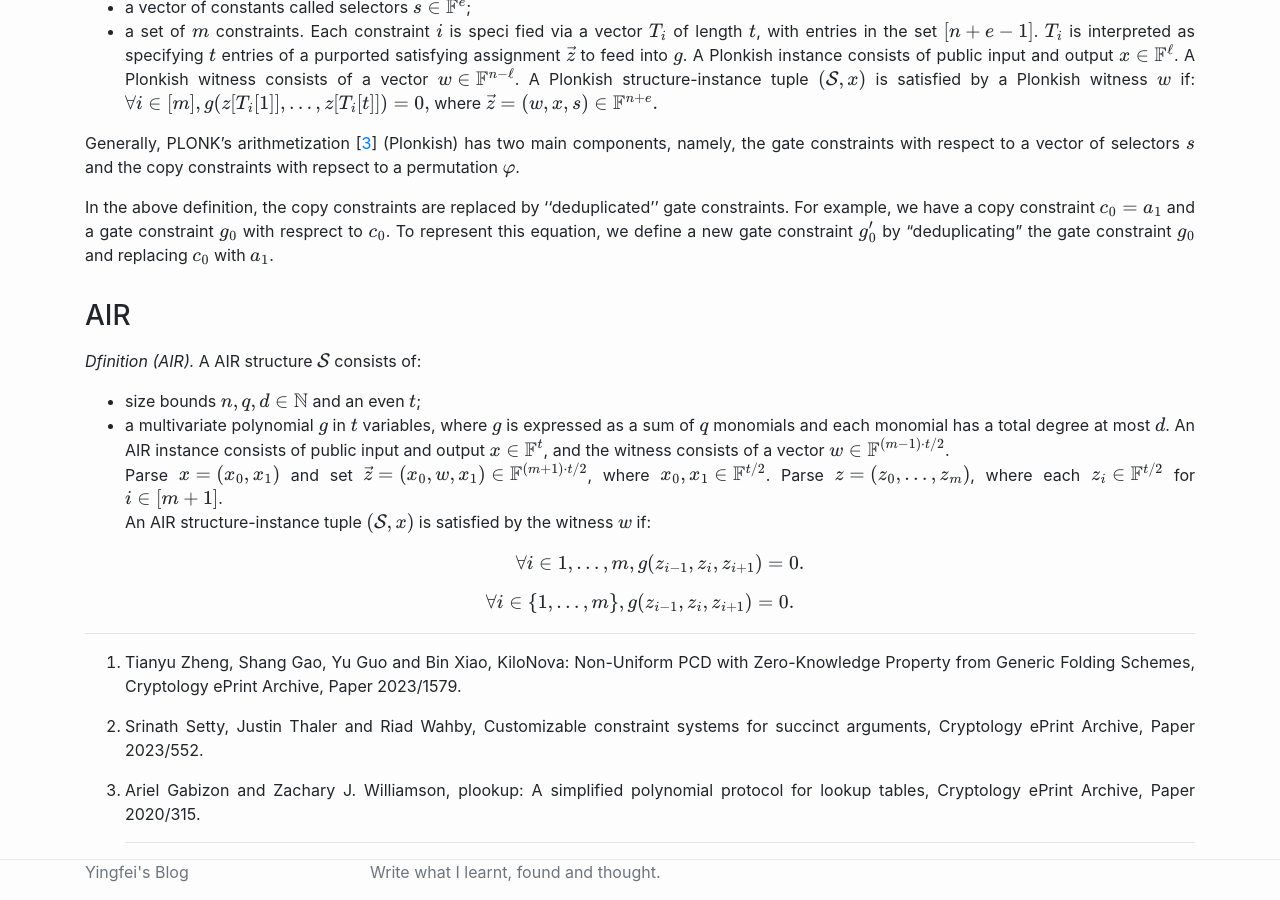
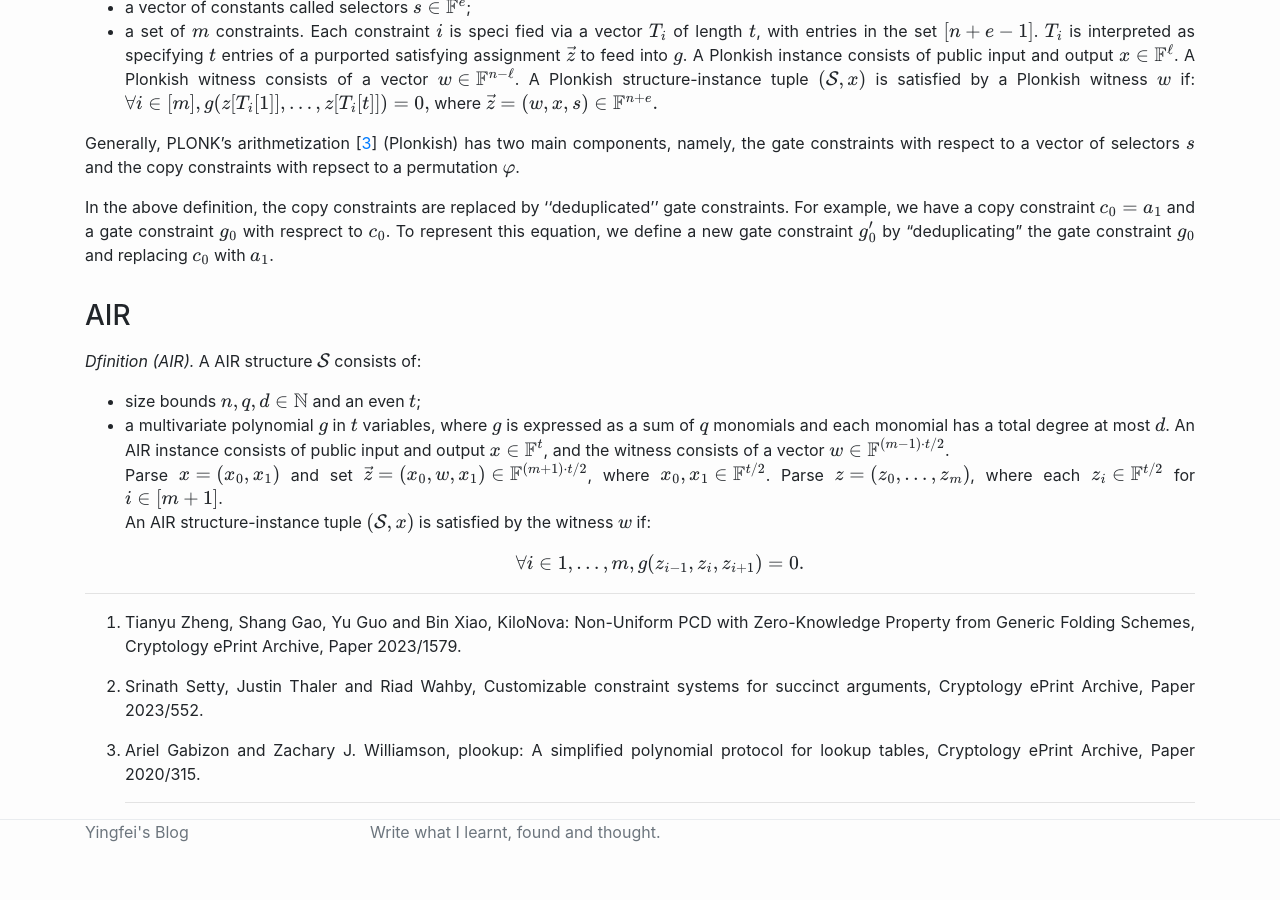
Before and after one commit to YanYingfei/yanyingfei.github.io, a Jekyll site: the page built from _posts/2023-10-30-Arithmetisation-CCS.md, in a window 1280 px wide and 900 px high, scrolled down 1160 px. Built offline with Jekyll 4.4.1, drawn with Linux system fonts in a browser that asks for light colours; formulas are drawn with MathJax 3; after the commit the page ends 2020 px from its top, so only the background shows below that.

Commit message:
Update 2023-10-30-Arithmetisation-CCS.md

```diff
--- a/_posts/2023-10-30-Arithmetisation-CCS.md
+++ b/_posts/2023-10-30-Arithmetisation-CCS.md
@@ -56,8 +56,6 @@ Parse $x=(x_0, x_1)$ and set $\vec{z} = (x_0, w, x_1) \in \mathbb{F}^{(m+1)\cdot
 An AIR structure-instance tuple $(\mathcal{S}, x)$ is satisfied by the witness $w$ if:
 \begin{equation} \forall i \in \{1,\dots, m\}, g(z_{i-1}, z_i, z_{i+1}) = 0. \end{equation}
 
-$$\forall i \in \{1,\dots, m\}, g(z_{i-1}, z_i, z_{i+1}) = 0.$$
-
 ---
 1. <p name = "ref1"> Tianyu Zheng, Shang Gao, Yu Guo and Bin Xiao, KiloNova: Non-Uniform PCD with Zero-Knowledge Property from Generic Folding Schemes, Cryptology ePrint Archive, Paper 2023/1579.</p>
 2. <p name = "ref2"> Srinath Setty, Justin Thaler and Riad Wahby, Customizable constraint systems for succinct arguments, Cryptology ePrint Archive, Paper 2023/552.</p>
```
